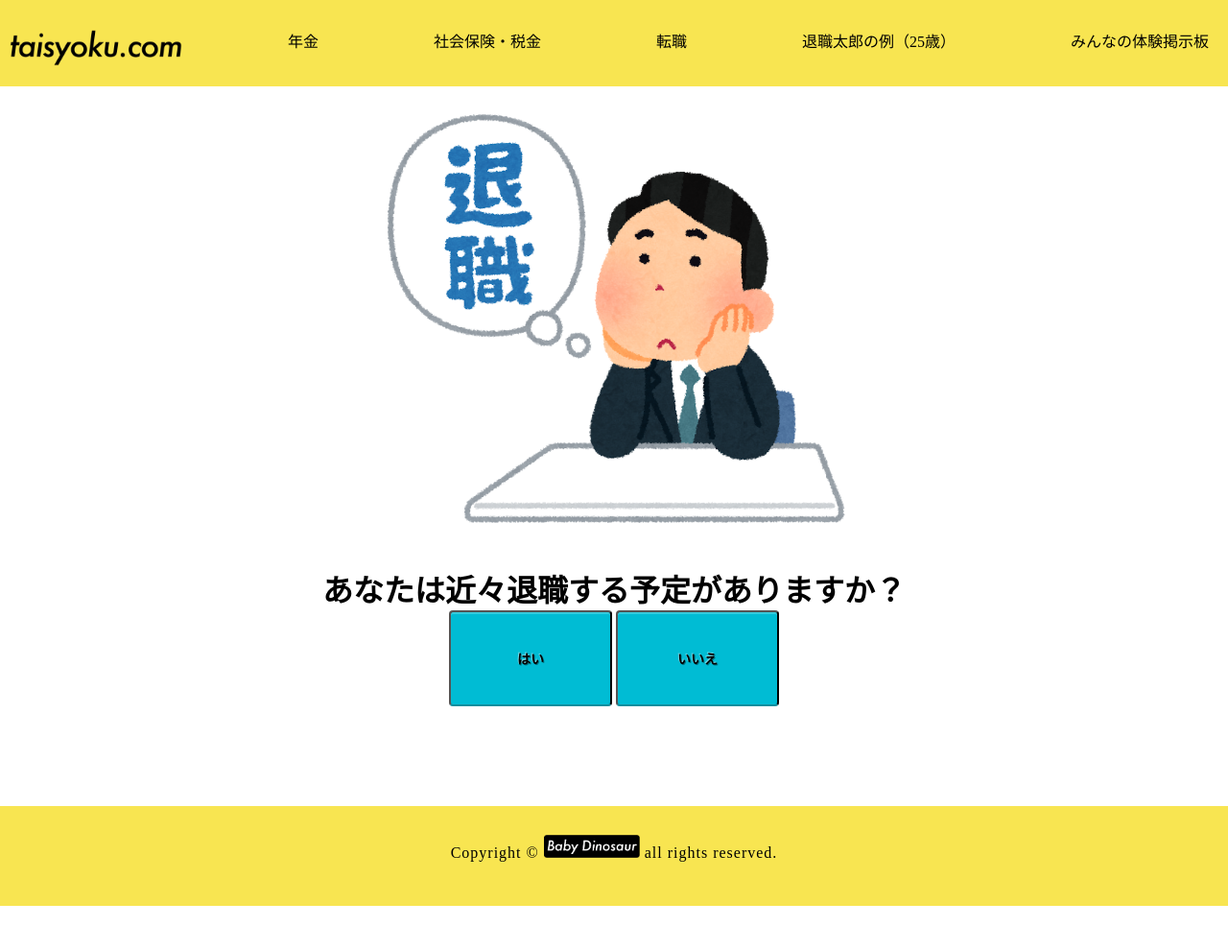
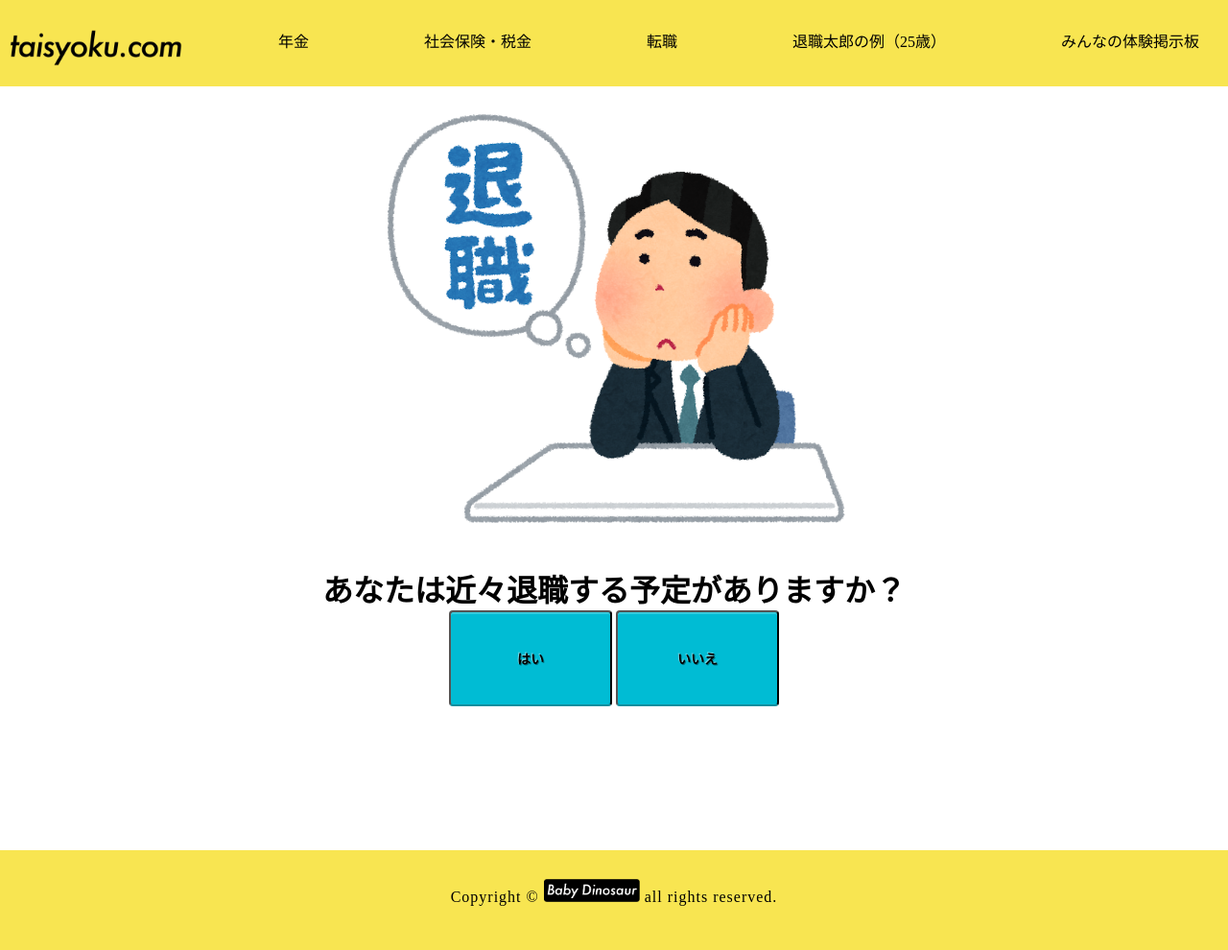
Before and after one commit to isechi/taisyokutcom, a Flask app: page /index in a window 1280 px wide. Shown: the whole page at 96% size. Before the commit the page ends 944 px from the top, so only its background shows below. Run offline with Flask 2, Linux system fonts and the light colour scheme; some libraries are stand-ins or nearby versions.

Commit message:
ヘッダーフッター調整

```diff
--- a/static/css/style.css
+++ b/static/css/style.css
@@ -16,7 +16,7 @@
     display: flex;
     background-color:#F8E551;
     height: 90px;
-    width: 100%;
+    /* width: 100%; */
 }
 
 
@@ -106,7 +106,7 @@
     font-weight: 12px;
     text-align: center;
     letter-spacing: 1px;
-    width: 100%;
+    /* width: 100%; */
 }
 
 /*--------------------------------------*/
--- a/templates/index.html
+++ b/templates/index.html
@@ -3,11 +3,15 @@
 {% block content %}
 
 <body>
-    <img src="../static/img/fukidashi_taisyoku_man.png" alt="退職画像" class = "aligncenter"/>
-    <div class="container1">
+
+    <!-- <div class="container1"> -->
+    <div>
+      <img src="../static/img/fukidashi_taisyoku_man.png" alt="退職画像" class = "aligncenter"/>
       <h1>あなたは近々退職する予定がありますか？</h1>
+      <div class="container1">
       <button><a href="/seisaku2">はい</a></button>
       <button><a href="/seisaku1">いいえ</a></button>
+    </div>
     </div>
 </body>
 
```
